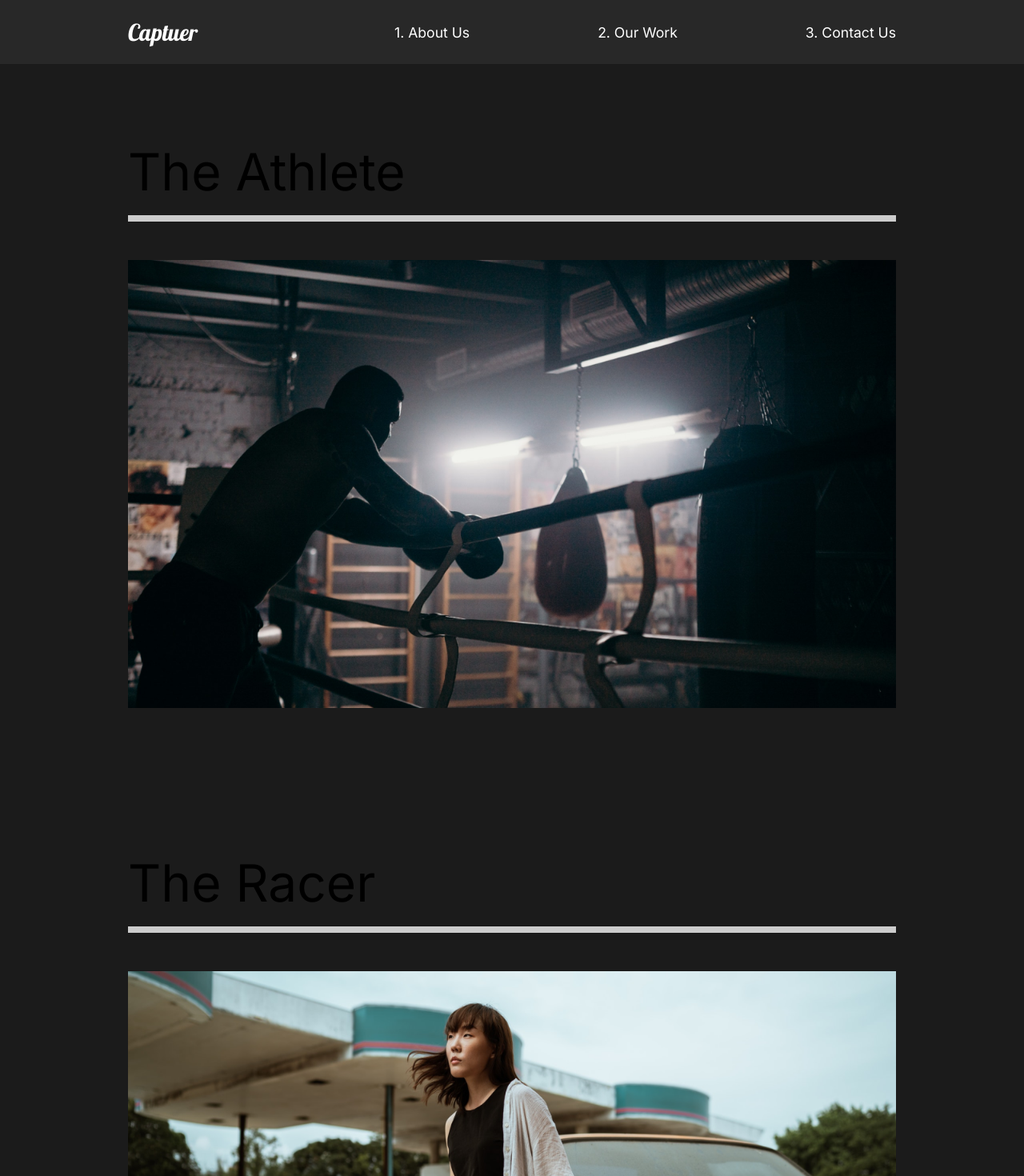
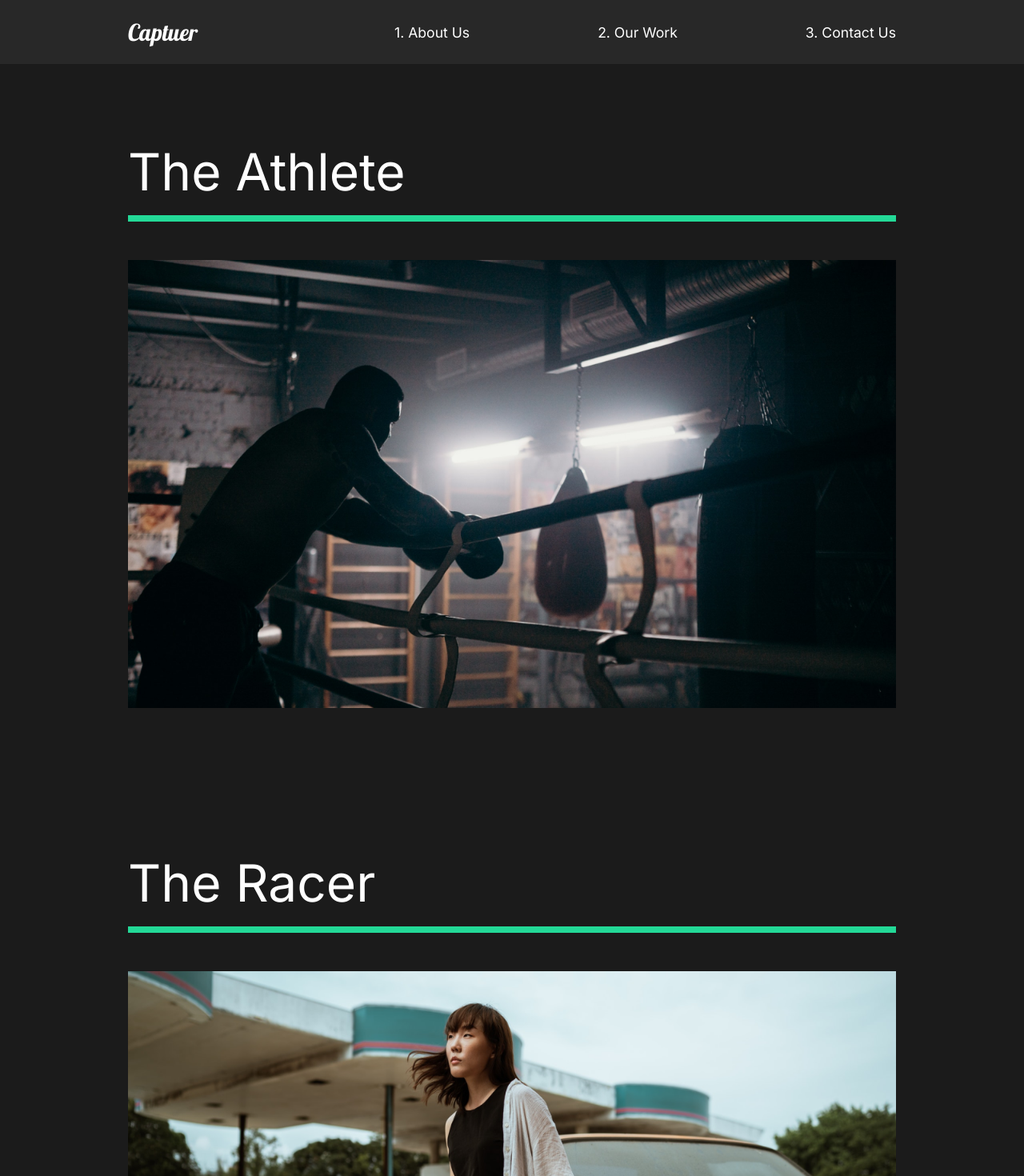
Before and after one commit to navidabdi/portfolio-react, a React (Create React App) app: page /work in a window 1280 px wide. Shown: the top 1470 px of the page at 80% size. Built offline with nearby package versions, Linux system fonts and the light colour scheme.

Commit message:
16. Our Work Animation

```diff
--- a/src/animation.js
+++ b/src/animation.js
@@ -14,7 +14,6 @@ export const pageAnimation = {
   },
   exit: {
     opacity: 0,
-    y: 300,
     transition: {
       duration: 0.5,
     },
@@ -44,3 +43,26 @@ export const photoAnimate = {
     transition: { duration: 0.75, ease: "easeOut" },
   },
 };
+
+export const lineAnimate = {
+  hidden: { width: "0%" },
+  show: {
+    width: "100%",
+    transition: { duration: 1, ease: "easeOut", delay: 1 },
+  },
+};
+export const slider = {
+  hidden: { x: "-130%", skew: "45deg" },
+  show: {
+    x: "100%",
+    skew: "0deg",
+    transition: { duration: 1, ease: "easeOut" },
+  },
+};
+export const sliderContainer = {
+  hidden: { opacity: 1 },
+  show: {
+    opacity: 1,
+    transition: { staggerChildren: 0.15, ease: "easeOut" },
+  },
+};
--- a/src/components/AboutSection.js
+++ b/src/components/AboutSection.js
@@ -35,7 +35,7 @@ const AboutSection = () => {
         <motion.button variants={fade}>Contact Us</motion.button>
       </div>
       <div className="image">
-        <motion.img variants={photoAnimate} src={home1} alt="guy with a camera" />
+        <motion.img variants={photoAnimate}  initial="hidden" animate="show" src={home1} alt="guy with a camera" />
       </div>
       <Wave />
     </StyleLayout>
--- a/src/components/ServicesSection.js
+++ b/src/components/ServicesSection.js
@@ -11,6 +11,9 @@ import { StyleLayout } from "../styles";
 const ServicesSection = () => {
   return (
     <Services>
+      <div className="image">
+        <img src={home2} alt="camera" />
+      </div>
       <div className="description">
         <h2>
           High <span>quality</span> services
@@ -46,9 +49,7 @@ const ServicesSection = () => {
           </div>
         </div>
       </div>
-      <div className="image">
-        <img src={home2} alt="camera" />
-      </div>
+
     </Services>
   );
 };
--- a/src/components/Wave.js
+++ b/src/components/Wave.js
@@ -12,7 +12,7 @@ const Wave = () => {
       <motion.path
         initial={{ pathLength: 0, pathOffset: 1 }}
         animate={{ pathLength: 1, pathOffset: 0 }}
-        transition={{ duration: 1 }}
+        transition={{ duration: 1,delay:1.5 }}
         d="M1440 27.4774C1352.73 19.8184 1122.41 49.0556 899.331 227.276C620.48 450.052 354.282 355.647 170.328 185.318C23.165 49.0556 -4.21721 8.32998 0.487081 5"
         stroke="#D96ED4"
         strokeOpacity="0.4"
--- a/src/pages/OurWork.js
+++ b/src/pages/OurWork.js
@@ -10,30 +10,48 @@ import goodtimes from "../img/goodtimes-small.png";
 
 // Animations
 import { motion } from "framer-motion";
-import {pageAnimation} from "../animation";
+import {
+  pageAnimation,
+  fade,
+  photoAnimate,
+  lineAnimate,
+  slider,
+  sliderContainer,
+} from "../animation";
 
 const OurWork = () => {
   return (
-    <StyledWork variants={pageAnimation} initial="hidden" animate="show" exit="exit">
+    <StyledWork
+      variants={pageAnimation}
+      initial="hidden"
+      animate="show"
+      exit="exit"
+    >
+      <motion.div variants={sliderContainer}>
+        <motion.div variants={slider} className="frame-1"></motion.div>
+        <motion.div variants={slider} className="frame-2"></motion.div>
+        <motion.div variants={slider} className="frame-3"></motion.div>
+        <motion.div variants={slider} className="frame-4"></motion.div>
+      </motion.div>
       <div className="movie">
-        <h2>The Athlete</h2>
-        <div className="line"></div>
+        <motion.h2 variants={fade}>The Athlete</motion.h2>
+        <motion.div variants={lineAnimate} className="line"></motion.div>
         <Link to="/work/the-athlete">
-          <img src={athlete} alt="athlete" />
+          <motion.img variants={photoAnimate} src={athlete} alt="athlete" />
         </Link>
       </div>
       <div className="movie">
-        <h2>The Racer</h2>
-        <div className="line"></div>
+        <motion.h2 variants={fade}>The Racer</motion.h2>
+        <motion.div className="line"></motion.div>
         <Link to="/work/theracer">
-          <img src={theracer} alt="theracer" />
+          <motion.img variants={photoAnimate} src={theracer} alt="theracer" />
         </Link>
       </div>
       <div className="movie">
-        <h2>Good Times</h2>
-        <div className="line"></div>
+        <motion.h2 variants={fade}>Good Times</motion.h2>
+        <motion.div className="line"></motion.div>
         <Link to="/work/good-times">
-          <img src={goodtimes} alt="goodtimes" />
+          <motion.img variants={photoAnimate} src={goodtimes} alt="goodtimes" />
         </Link>
       </div>
     </StyledWork>
@@ -48,10 +66,11 @@ const StyledWork = styled(motion.div)`
     padding-bottom: 10rem;
     h2 {
       padding: 1rem 0;
+      color: white;
     }
     .line {
       height: 0.5rem;
-      background: #ccc;
+      background: #23d997;
       margin-bottom: 3rem;
     }
     img {
@@ -59,6 +78,31 @@ const StyledWork = styled(motion.div)`
       height: 70vh;
       object-fit: cover;
     }
+    a {
+      display: block;
+      overflow: hidden;
+    }
+  }
+  .frame-1,
+  .frame-2,
+  .frame-3,
+  .frame-4 {
+    position: fixed;
+    left: 0;
+    top: 10%;
+    width: 100%;
+    height: 100vh;
+    background: #fffebf;
+    z-index: 2;
+  }
+  .frame-2 {
+    background: #ff8efb;
+  }
+  .frame-3 {
+    background: #8ed2ff;
+  }
+  .frame-4 {
+    background: #8effa0;
   }
 `;
 
--- a/src/styles.js
+++ b/src/styles.js
@@ -10,7 +10,7 @@ export const StyleLayout = styled.div`
 
   .description {
     flex: 1;
-    padding-right: 5rem;
+    padding-left: 5rem;
     z-index: 2;
     h2 {
       font-weight: lighter;
```
